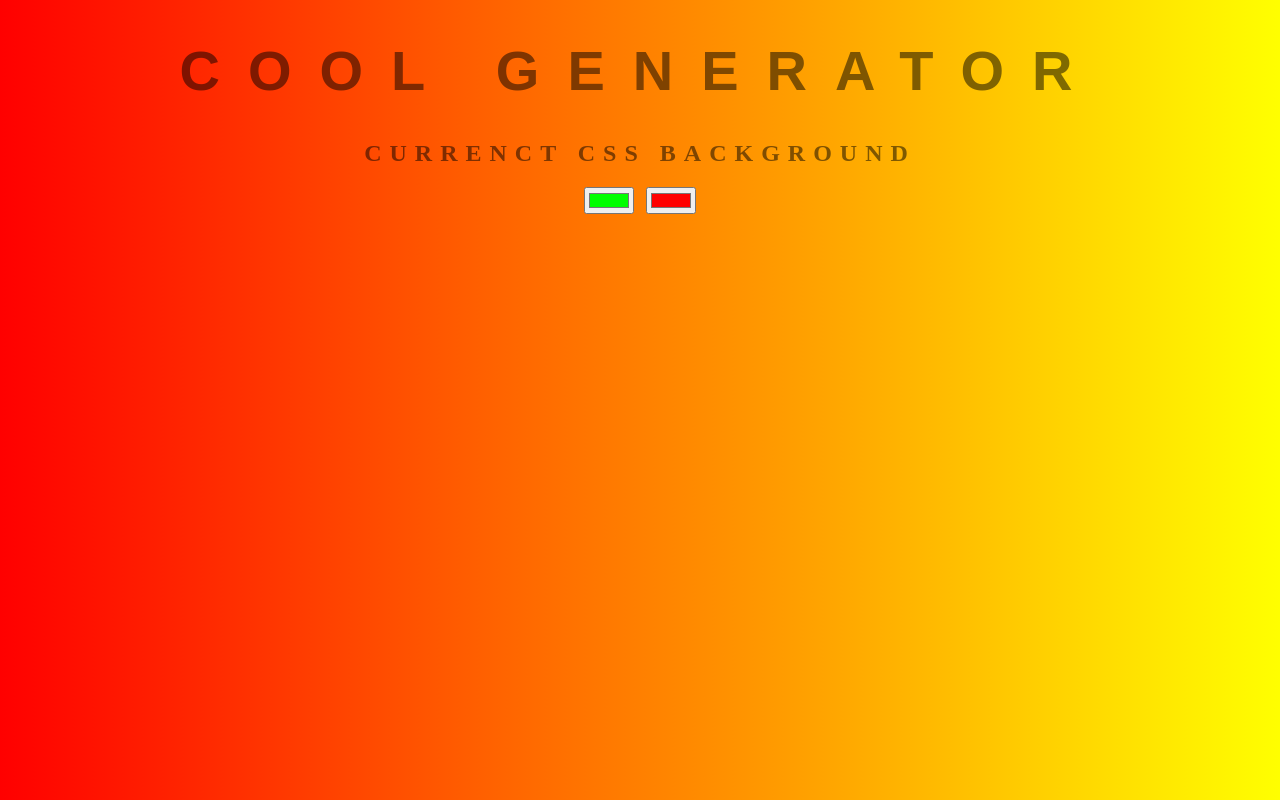
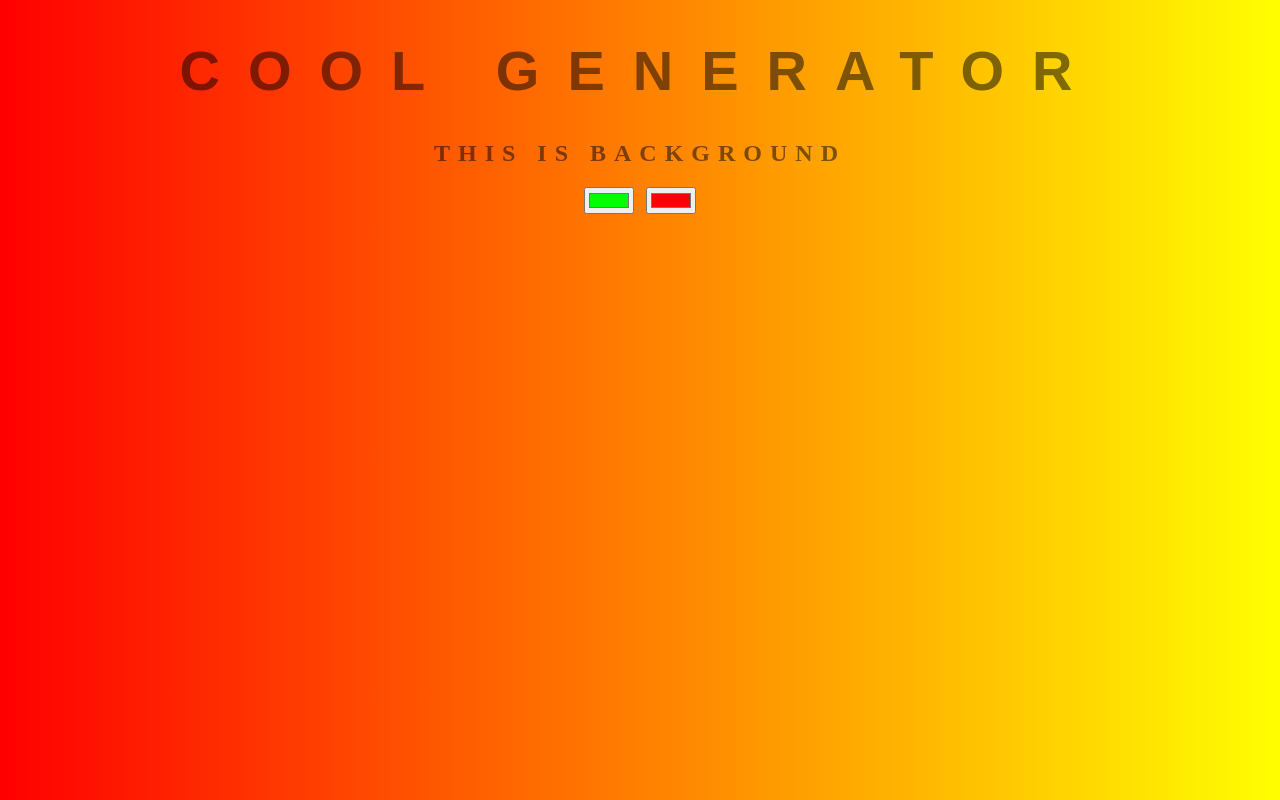
Before and after one commit to JeongHaeun3263/background-generator, a plain HTML site: page index.html in a window 1280 px wide. Drawn offline with Linux system fonts and the light colour scheme.

Commit message:
changing text

```diff
--- a/index.html
+++ b/index.html
@@ -6,7 +6,7 @@
 </head>
 <body id="gradient">
 	<h1>Cool Generator</h1>
-	<h2>Currenct CSS Background</h2>
+	<h2>This is Background</h2>
 	<input class="color1" type="color" name="color1" value="#00ff00">
 	<input class="color2" type="color" name="color2" value="#ff0000">
 	<h3></h3>
```
